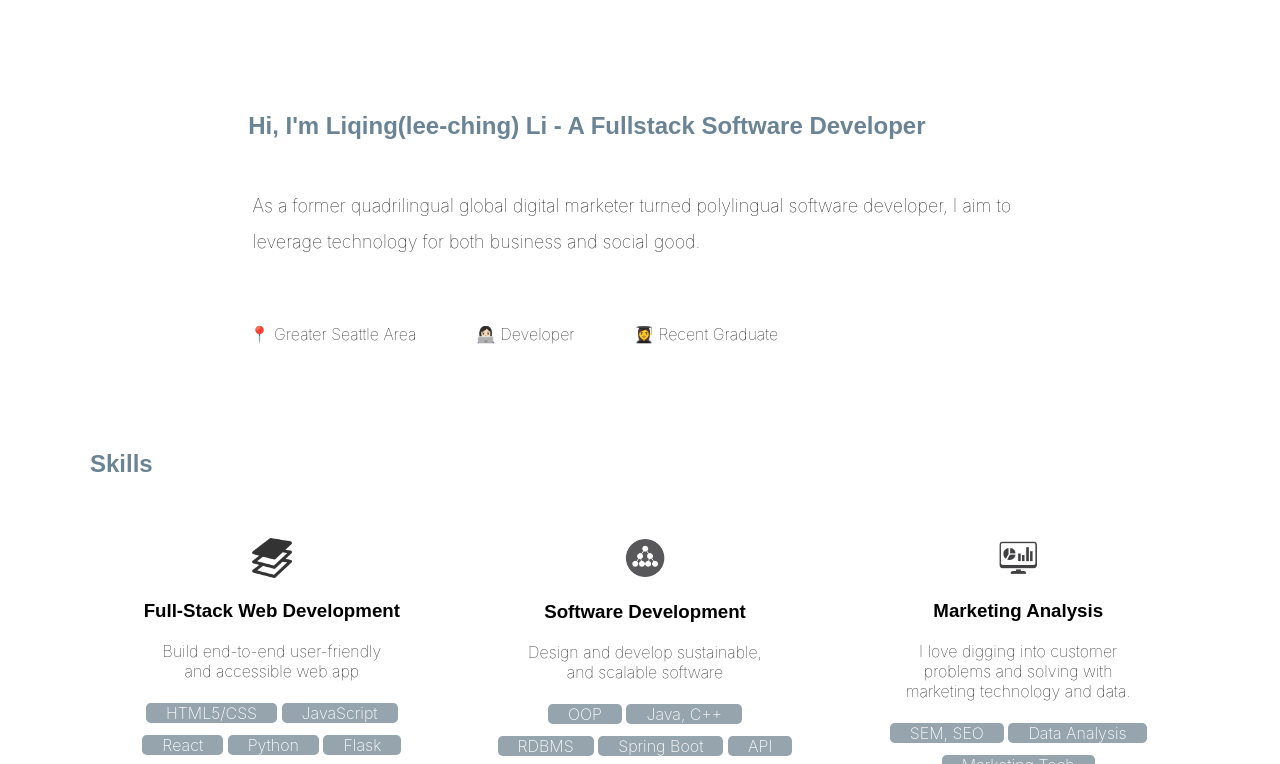
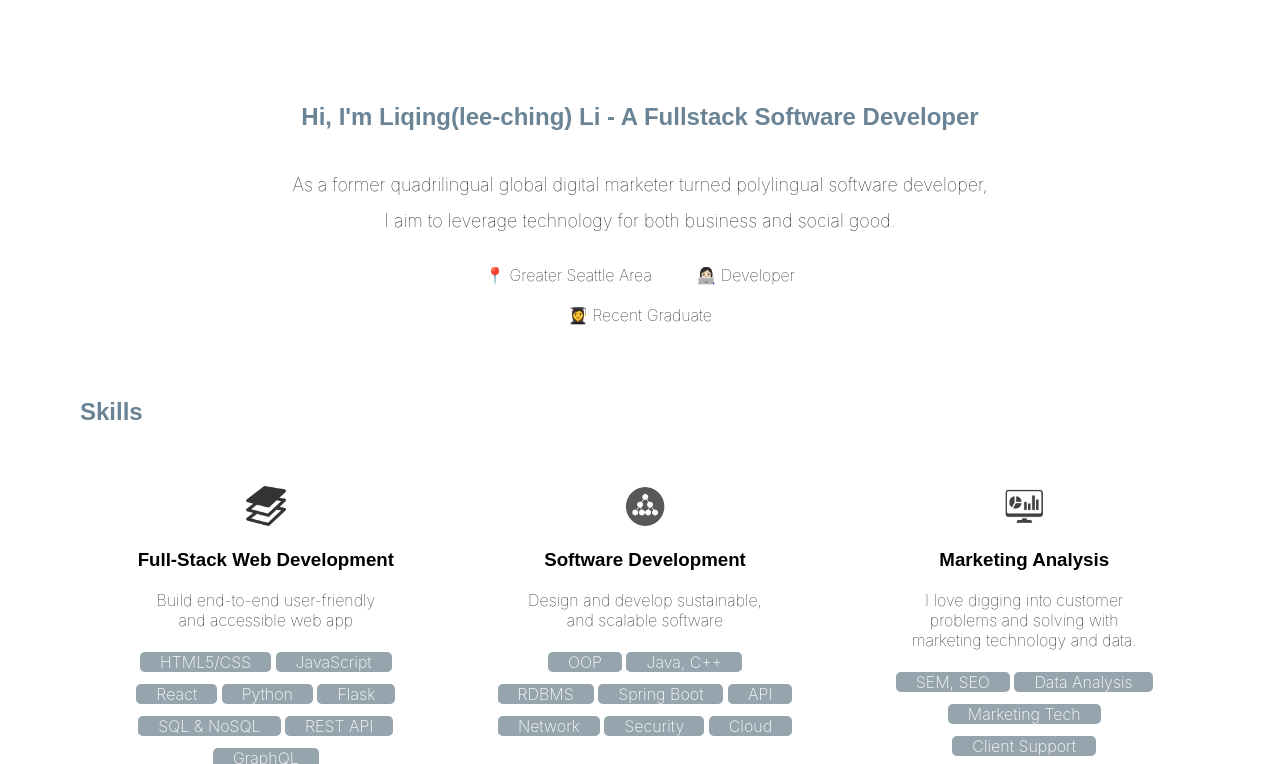
Before and after one commit to Liqingcathy/Liqingcathy.github.io, a plain HTML site: page index.html in a window 1280 px wide. Shown: the part 82-846 px from the top of the page. Drawn offline with Linux system fonts and the light colour scheme; a web font is replaced by a local one.

Commit message:
update layout

```diff
--- a/index.html
+++ b/index.html
@@ -24,7 +24,7 @@
         <div class="profile-text" id="about">
           <h1>Hi, I'm Liqing(lee-ching) Li - A Fullstack Software Developer</h1>
           <p>As a former quadrilingual global digital marketer turned polylingual software developer,
-            I aim to leverage technology for both business and social good.</p>
+            <br/> I aim to leverage technology for both business and social good.</p>
           <div class="additional-info">
             <span class="profession">📍 Greater Seattle Area</span>
             <span class="profession">👩🏻‍💻 Developer</span>
@@ -243,7 +243,7 @@
       <p id="email">
       <span><a href="mailto:cathy.glc@gmail.com">cathy.glc@gmail.com</a></span>
       </p>
-     <p id="copyright">Designed/developed by Liqing Li 🪴 @2022</p>
+     <p id="copyright">Designed and developed by Liqing Li 🪴 @2022</p>
   </div>
   </footer>
 </main>
--- a/style/home_style.css
+++ b/style/home_style.css
@@ -1,19 +1,15 @@
 @import url('https://fonts.googleapis.com/css2?family=Cinzel&family=Lato:ital,wght@0,900;1,700;1,900&family=Libre+Baskerville&family=Montserrat:wght@100;200;400&family=Nunito+Sans:ital,wght@0,200;0,300;0,400;0,600;0,700;0,900;1,200;1,300&family=Red+Hat+Display:wght@300;400;700&family=Sansita&family=Source+Code+Pro:ital,wght@0,200;0,300;0,400;0,500;1,300;1,400;1,600&family=Source+Sans+Pro&display=swap');
-/* .nav-items {
-    border: 1px solid red;
-} */
-
 
 .nav-h1 {
     margin: 0;
 }
 
 .nav-h1 a{
-    color: #4D6983;
+    color: #6A8495;
 }
 
 .nav-h1 a:hover {
-    color: #8ea5b7;
+    color: #9BAAAE;
 }
 
 h2 {
@@ -25,38 +21,32 @@ h2 {
 .profile-text {
     width: 70%;
     margin: auto;
-    /* border: 1px solid blue; */
     padding-bottom: 5%;
     padding-top: 3%;
+    text-align: center;
 
 }
 
 .profile-text  p {
     font-size: large;
     line-height: 2em;
-    text-align: left;
-    margin: 3rem;
-    padding-bottom: 1rem;
-    /* border: 1px solid red; */
+    margin: 0 auto;
+    align-items: center;
+    padding: 1rem;
 }
 
 .additional-info {
-    /* border: 1px solid green; */
-    padding-bottom: 5%;
+    width: 60%;
+    margin:auto;
 }
 
 .profession {
     display: inline-flex;
     border-radius: 2em;
-    /* border: 1px solid gray; */
-    margin-left: 35px;
-    padding: 0 10px;
-
+    margin: auto;
+    padding: 10px 20px;
 }
 
-.skills-title {
-
-}
 section .skill-container{
     height: 100%; /*deals overflow auto*/
     width: 90%;
@@ -72,13 +62,11 @@ section .skill-container{
 }
 
 section .skill-container .skill{
-    /* border: 1px solid rgb(255, 0, 60); */
     width: 70%;
     text-align: center;
     padding:20px;
     height: 330px;
     overflow: hidden;
-    /* margin:0 auto; */
     margin-right: 30px ;
 }
 
@@ -104,17 +92,14 @@ section .skill-container .skill span{
 section .project {
     display: grid;
     grid-template-columns:repeat(auto-fit, minmax(20rem, 1fr));
-    /* background-color: black; */
     list-style-type: none;
     width: 90%;
     margin: 0 auto;
     text-align: right;
-    /* grid-gap: 10px; */
     padding-bottom: 10%;
 }
 
 .capstone-li {
-    border: 1px solid blue;
     height: 40%;
 }
 
@@ -129,15 +114,8 @@ section .project {
 section .project > li {
     text-align: left;
     color:rgb(9, 9, 9);
-    /* font-size: larger; */
-    /* transition: all 2s ease;
-    transition-property: all;
-    transition-duration: 2s;
-    transition-timing-function: ease;
-    transition-delay: 0s; */
     padding: 10px;
     margin-top: 30px;
-      /* border: 1px solid rgb(255, 0, 60); */
 }
 
 section .project img{
@@ -150,12 +128,8 @@ section .project img{
     transform: scale(1.1);
 }
 
-/* section .project > li:hover{
-    transform: scale(1.1);
-} */
 
 .project .desc{
-    /* border: 1px solid rgb(255, 0, 60); */
     align-items: center;
     margin-top: -10px;
     font-size: smaller;
@@ -165,7 +139,6 @@ section .project img{
 .tech-stack {
     margin-top: 20px;
     display: inline-flex;
-    /* vertical-align: top; */
     align-items: center;
     font-size: smaller;
     border-radius: 1.3em;
--- a/style/style.css
+++ b/style/style.css
@@ -1,15 +1,13 @@
 @import url('https://fonts.googleapis.com/css2?family=Libre+Baskerville&family=Red+Hat+Display:wght@300;400;700&family=Source+Code+Pro:ital,wght@0,200;0,300;0,400;0,500;1,300;1,400;1,600&family=Source+Sans+Pro&display=swap');
 
 html {
-    /* font-family: 'Source Code Pro'; */
-    padding: 10px;
     font-family: Inter,-apple-system,BlinkMacSystemFont,"Segoe UI",Helvetica,Arial,sans-serif,"Apple Color Emoji","Segoe UI Emoji","Segoe UI Symbol";
     font-weight: lighter;
 }
 
 h1{
-    margin: 20px;
     padding-top: 5%;
+    text-align: center;
     font-family: 'Sansita', sans-serif;
     color:#6A8495;
 }
@@ -21,9 +19,9 @@ h2, h3 {
 }
 
 section h1 {
-    margin-left: 5%;
     font-family: 'Sansita', sans-serif;
 }
+
 
 a{
     text-decoration: none;
@@ -49,7 +47,6 @@ a:hover{
     margin: 0 80px;
     font-weight: 400;
     font-size: 1.1rem;
-    /* letter-spacing: .1em; */
 }
 
 .nav-items > li > a:hover{
@@ -59,16 +56,15 @@ a:hover{
 
 footer {
     background-color: #c2ccce;
-    bottom: 0;
+    text-align: center;
+    padding-bottom: 20px;
 }
 
 footer .contact {
-    /* display: flex;
-    flex-direction: row; */
     list-style-type: none;
     text-align: center;
-    /* padding: 20px; */
 }
+
 
 footer .icons{
     width: 30px;
@@ -79,12 +75,6 @@ footer .icons{
 
 footer img:hover{
     opacity: 30%;
-}
-
-footer h1 , p{
-    /* padding: 30px; */
-    text-align: center;
-    /* padding: 20px; */
 }
 
 #email {
@@ -98,5 +88,4 @@ footer h1 , p{
 
 #copyright {
     padding-top: 10px;
-    bottom: 0;
 }
```
